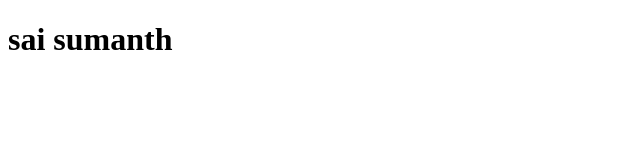
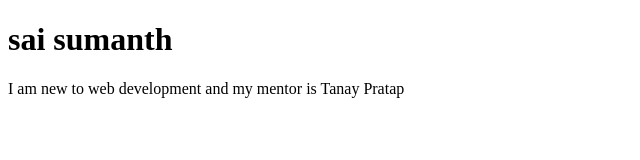
Before and after one commit to saisumanthkacham/NeoG_Camp, a plain HTML site: page index.html in a window 1280 px wide. Shown: the whole page, without its empty margins (0-640 px from the left). Drawn offline with Linux system fonts and the light colour scheme.

Commit message:
docs: updated the content

```diff
--- a/index.html
+++ b/index.html
@@ -9,6 +9,7 @@
 
 <body>
     <h1>sai sumanth</h1>
+    <p>I am new to web development and my mentor is Tanay Pratap</p>
 </body>
 
 </html>
```
